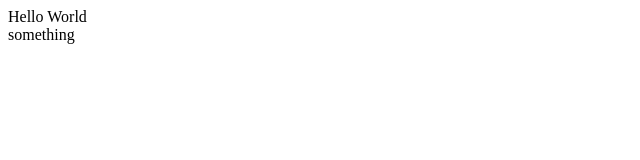
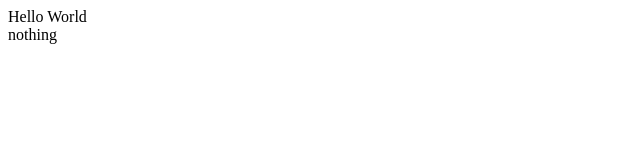
Before and after one commit to Lets-go-camp/Lets-camp, a React app: page / in a window 1280 px wide. Shown: the top 160 px of the page, without its empty margins (0-640 px from the left). Built offline with nearby package versions, Linux system fonts and the light colour scheme.

Commit message:
testing git workflow. changed string something to string nothing in app.jsx

```diff
--- a/src/App.jsx
+++ b/src/App.jsx
@@ -6,7 +6,7 @@ class App extends Component {
     render() {
         return(
             <div>
-                something
+                nothing
             </div>
         )
     }
```
